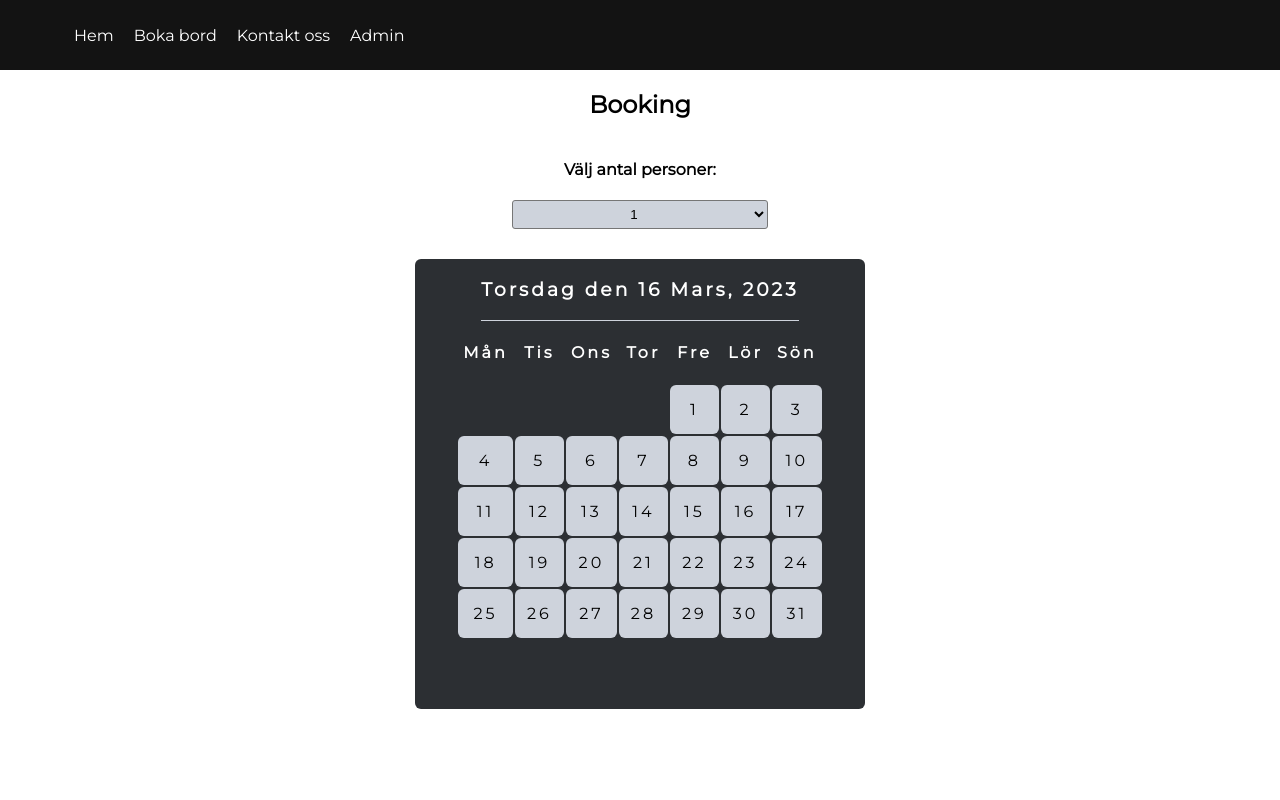
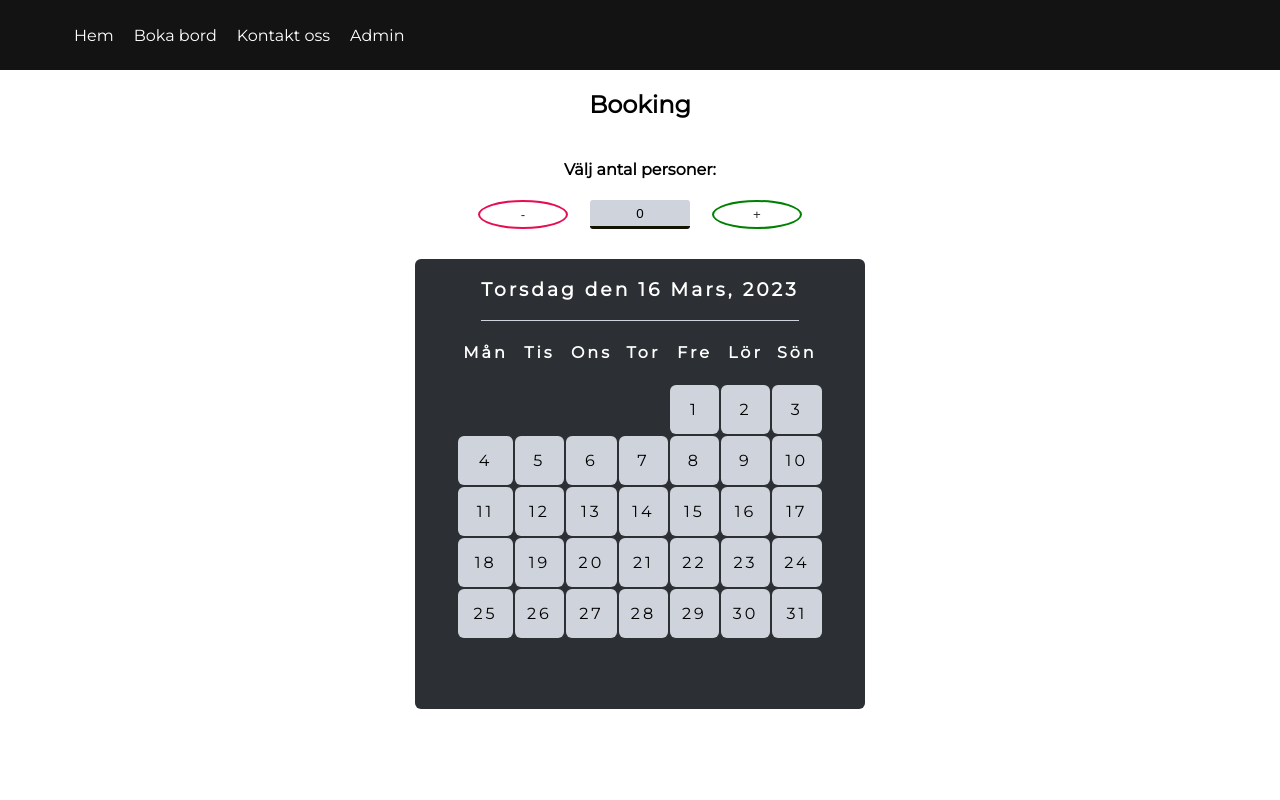
Before and after one commit to mcsahlin/reacturangen, a React (Create React App) app: page /booking in a window 1280 px wide. Shown: the top 800 px of the page. Built offline with nearby package versions, Linux system fonts and the light colour scheme.

Commit message:
added buttons and input field for guestcount selection due to difficulties extracting values

```diff
--- a/src/components/BookingCalendar.tsx
+++ b/src/components/BookingCalendar.tsx
@@ -1,9 +1,9 @@
 import React from 'react';
-import { useState, useEffect } from 'react';
+import { useState, useEffect, useContext } from 'react';
+import { BookingContext } from '../contexts/BookingContext';
 import {
 	CalendarContainer,
-	SeclectGuests,
-	Options,
+	SeclectGuests as SelectGuests,
 	BannerContainer,
 	BorderContainer,
 	DaysContainer,
@@ -11,7 +11,8 @@ import {
 	DateBorderBox,
 	TableBody,
 } from './styled/BookingCalendar.style';
-import { ButtonBooking } from './styled/Buttons';
+import { ButtonBooking, GuestCountBtn } from './styled/Buttons';
+import { GuestCountWrapper } from './styled/Wrappers';
 interface ICalendarProps {
 	selected: boolean;
 }
@@ -24,6 +25,8 @@ export const BookingCalendar = () => {
 	const [dayOne, setDayOne] = useState<number>(day - (day - 1));
 	const [daySlice, setDayStr] = useState<string>(Date().slice(0, 3));
 	const [selectedDay, setSelectedDay] = useState<string>();
+	const bookingContext = useContext(BookingContext);
+	const { setNumberOfGuests, setDate, setTime } = bookingContext;
 	const today = now;
 	const months: string[] = [
 		'Januari',
@@ -86,7 +89,6 @@ export const BookingCalendar = () => {
 	// 	const element = array[i];
 	// }
 
-	console.log(now.getDate());
 	useEffect(() => {
 		if (!loading) return;
 		setDay(new Date().getDay());
@@ -106,25 +108,31 @@ export const BookingCalendar = () => {
 	//* useEffect lyssnar på förändring av statet selectedDay
 	useEffect(() => {
 		if (loading) return;
-		console.log(selectedDay, month, year);
+		console.log(selectedDay, now, year);
 	}, [selectedDay]);
 	//#endregion set listener
 
 	//#region checkAvailability
 
 	//#endregion checkAvailability
+
+	const handleChange = (e: React.ChangeEvent) => {
+		console.log(e.currentTarget.ariaValueNow);
+	};
+
 	return (
 		<>
 			<CalendarContainer>
 				<h4>Välj antal personer:</h4>
-				<SeclectGuests name='guests' id='guests'>
-					<Options value='1'>1</Options>
-					<Options value='2'>2</Options>
-					<Options value='3'>3</Options>
-					<Options value='4'>4</Options>
-					<Options value='5'>5</Options>
-					<Options value='6'>6</Options>
-				</SeclectGuests>
+				<GuestCountWrapper>
+					<GuestCountBtn>-</GuestCountBtn>
+					<SelectGuests
+						name='guests'
+						id='guests'
+						onChange={(e: React.ChangeEvent) => handleChange(e)}
+					/>
+					<GuestCountBtn>+</GuestCountBtn>
+				</GuestCountWrapper>
 				<BorderContainer>
 					<BannerContainer>
 						<h3>
--- a/src/components/styled/BookingCalendar.style.tsx
+++ b/src/components/styled/BookingCalendar.style.tsx
@@ -7,7 +7,7 @@ import styled from 'styled-components';
 		props.selected ? SELECTED_BG_CLR : SELECTED_TXT_CLR};
 	color: ${(props: IDateBorderBox) =>
 		props.selected ? SELECTED_TXT_CLR : TXT_CLR}; */
-const SELECTED_BG_CLR = '#E70D52';
+export const SELECTED_BG_CLR = '#E70D52';
 const SELECTED_TXT_CLR = '#CED3DC';
 const TXT_CLR = '#131301';
 
@@ -18,23 +18,34 @@ export const CalendarContainer = styled.div`
 	margin-bottom: 100px;
 `;
 
-export const SeclectGuests = styled.select`
+export const SeclectGuests = styled.input.attrs({
+	type: 'number',
+	defaultValue: 0,
+})`
+	cursor: pointer;
+	border: none;
+	border-bottom: 3px solid #131301;
+
+	margin-left: 20px;
+	margin-right: 20px;
 	margin-bottom: 30px;
 	width: 20%;
 	text-align: center;
-background-color: #CED3DC;
+	background-color: #ced3dc;
 	color: black;
 	border-radius: 3px;
 	padding: 5px;
-
-&:hover{
-    background-color: #2C2F33;
+	moz- ::-webkit-inner-spin-button,
+	::-webkit-inner-spin-button,
+	::-webkit-outer-spin-button,
+	::-webkit-outer-spin-button {
+		display: none;
+		visibility: hidden;
+	}
+	&:hover {
+		background-color: #2c2f33;
 		color: white;
 	}
-`;
-
-export const Options = styled.option`
-margin: 5px;
 `;
 
 export const BorderContainer = styled.div`
--- a/src/components/styled/Buttons.tsx
+++ b/src/components/styled/Buttons.tsx
@@ -7,12 +7,11 @@ export const ButtonBooking = styled.button.attrs({
 		handleBookingRequest();
 	},
 })`
-
 	padding: 15px;
 	margin: 5% 40% 5% 40%;
 	border-radius: 3px;
-border: 1px solid #E70D52;
-color: #E70D52;
+	border: 1px solid #e70d52;
+	color: #e70d52;
 	background-color: transparent;
 	letter-spacing: 0px;
 	transition: all 0.4s;
@@ -20,7 +19,7 @@ cursor: pointer;
 
 	&:hover {
 		color: white;
-    background-color: #E70D52;
+		background-color: #e70d52;
 	}
 
 	&:active {
@@ -31,3 +30,37 @@ letter-spacing: 2px;
 		width: 20%;
 	}
 `;
+
+export const GuestCountBtn = styled.button.attrs({})`
+	box-sizing: border-box;
+	margin-bottom: 30px;
+	width: 20%;
+	text-align: center;
+	background-color: #ced3dc;
+	color: #2c2f33;
+	padding: 5px;
+
+	border: 2px solid #e70d52;
+	border-radius: 50%;
+	transition: all 0.2s;
+	:enabled {
+		background-color: transparent;
+		color: #2c2f33;
+	}
+	:nth-of-type(2) {
+		border-color: green;
+		:hover {
+			background-color: green;
+		}
+	}
+	:hover {
+		background-color: #e70d52;
+		color: white;
+		transition: all 0.2s;
+		border: 2px solid white;
+		border-radius: 0.4rem;
+	}
+	: {
+		background-color: transparent;
+	}
+`;
--- a/src/components/styled/Inputs.tsx
+++ b/src/components/styled/Inputs.tsx
@@ -27,7 +27,7 @@ export const UserInput = styled.input.attrs((props: IInputProps) => ({
 		border-bottom: 3px solid green;
 	}
 	&:focus:invalid {
-		border-bottom: 3px solid #E70D52;
+		border-bottom: 3px solid #e70d52;
 	}
 
 	&:placeholder-shown {
--- a/src/components/styled/Wrappers.tsx
+++ b/src/components/styled/Wrappers.tsx
@@ -85,8 +85,16 @@ export const ImageBackgroundWrapper = styled(Wrapper)`
 	background-size: cover;
 	height: 40vh;
 	width: 100%;
-	clip-path: polygon(0 0, 100% 0, 100% 20%, 100% 100%, 80% 100%, 49% 77%, 19% 100%, 0 100%);
-
+	clip-path: polygon(
+		0 0,
+		100% 0,
+		100% 20%,
+		100% 100%,
+		80% 100%,
+		49% 77%,
+		19% 100%,
+		0 100%
+	);
 
 	@media (min-width: 700px) {
 		height: 90vh;
@@ -107,9 +115,10 @@ export const PageWrapper = styled.div`
 `;
 
 export const GuestCountWrapper = styled.div`
-	width: 100%;
+	width: 450px;
 	display: flex;
-	justify-content: space-between;
+	justify-content: center;
+	gap: 2px;
 `;
 
 export const FontWrapper = styled.div`
```
Lines whose indentation alone changed are shown as unchanged.
